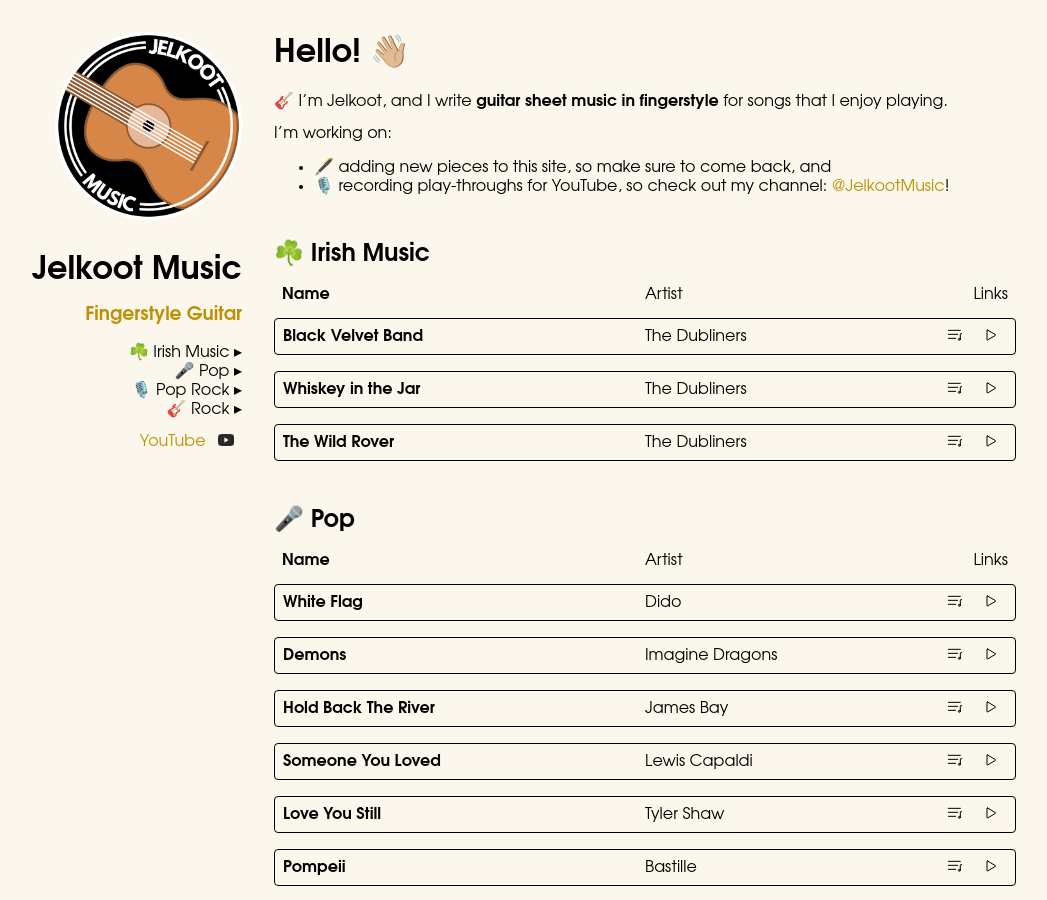
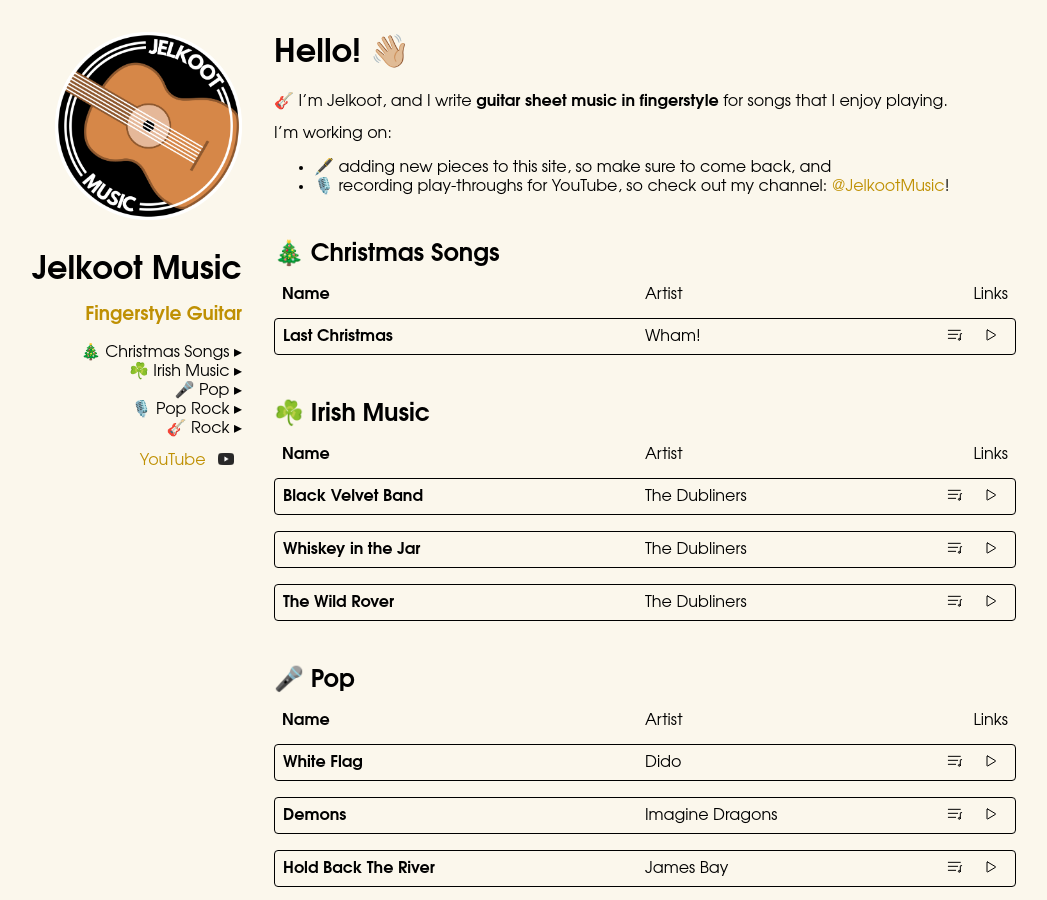
Before and after one commit to jelkoot/jelkoot.github.io, a Jekyll site: the page built from index.md, in a window 1280 px wide and 900 px high. Shown: the whole window, without its empty margins (136-1183 px from the left). Built offline with Jekyll 4.4.1, drawn with Linux system fonts in a browser that asks for light colours.

Commit message:
Add Last Christmas

```diff
--- a/_data/music.yaml
+++ b/_data/music.yaml
@@ -1,4 +1,11 @@
 types:
+  - id: christmas
+    title: 🎄 Christmas Songs
+    songs:
+      - name: Last Christmas
+        artist: "Wham!"
+        sheet: assets/sheets/christmas/wham-last_christmas.pdf
+        link: https://youtu.be/3pQczxHeZGI
   - id: irish
     title: ☘️ Irish Music
     songs:
```
Also changed, not shown: 1 other file.
